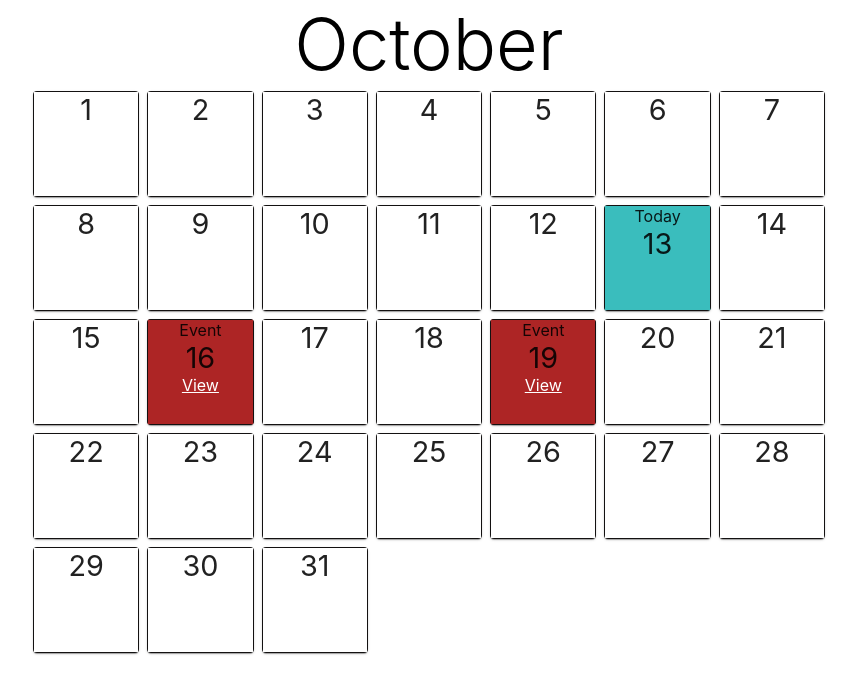
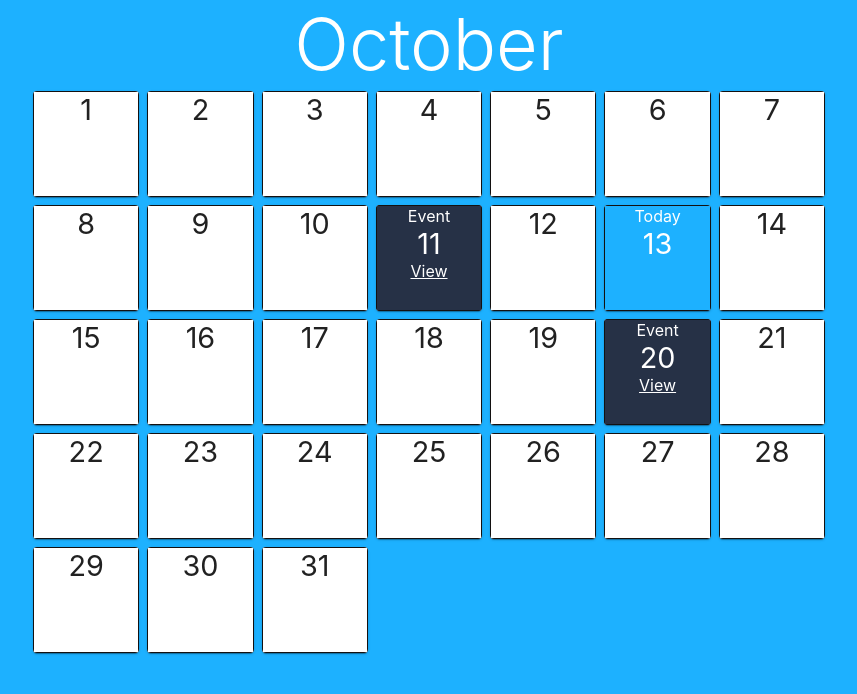
Before and after one commit to Zaltek/calendar, a React (Create React App) app: page / in a window 1280 px wide. Shown: the top 694 px of the page, without its empty margins (211-1068 px from the left). Built offline with nearby package versions, Linux system fonts and the light colour scheme.

Commit message:
Style changes

```diff
--- a/src/App.css
+++ b/src/App.css
@@ -1,3 +1,6 @@
+body {
+  background-color: #1DB1FF;
+}
 .App {
   text-align: center;
 }
--- a/src/components/Calendar/Calendar.css
+++ b/src/components/Calendar/Calendar.css
@@ -5,6 +5,7 @@
 .Month {
     font-size: 4.5rem;
     font-weight: 300;
+    color: white;
 }
 
 .Days {
--- a/src/components/Calendar/Calendar.tsx
+++ b/src/components/Calendar/Calendar.tsx
@@ -29,13 +29,13 @@ export interface EventObject {
 const RawData = [
   {
     "name": "Event 1",
-    "date": "10/16/2022",
+    "date": "10/11/2022",
     "description": "You are invited to my party",
     "type": "Birthday"
   },
   {
     "name": "Event 2",
-    "date": "10/19/2022",
+    "date": "10/20/2022",
     "description": "Bob's Retirement",
     "type": "Work"
   }
--- a/src/components/Day/Day.css
+++ b/src/components/Day/Day.css
@@ -7,8 +7,13 @@
     font-size: 1.8rem;
 }
 
+.Day.Event, Day.Today {
+    color: #fff;
+}
+
 .Today {
-    background-color: rgb(58, 189, 189);
+    background-color: #1DB1FF;
+    color: #fff;
 }
 
 .Today:before {
@@ -16,7 +21,7 @@
 }
 
 .Event {
-    background-color: rgb(173, 37, 37);
+    background-color: #263146;
     cursor: pointer;
 }
 
@@ -25,7 +30,7 @@
 }
 
 .Event.Today {
-    background: linear-gradient(to left, rgb(58, 189, 189), rgb(173, 37, 37));
+    background: linear-gradient(to left,#263146, #1DB1FF);
 }
 
 .Event.Today:before {
```
